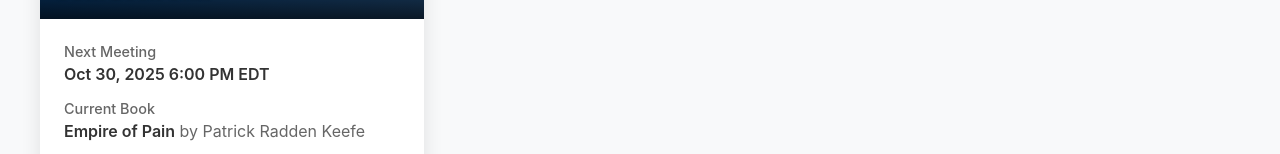
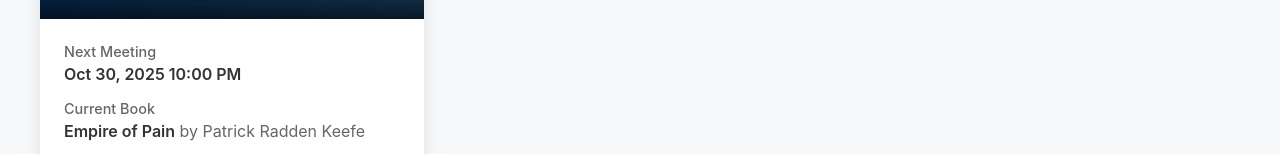
Before and after one commit to dhvogel/bookclurb, a React (Create React App) app in the folder web/: page /clubs in a window 1280 px wide. Shown: the part 359-513 px from the top of the page. Built offline with nearby package versions, Linux system fonts and the light colour scheme; no server answers.

Commit message:
consolidate Clubs type definition in types/

```diff
--- a/web/src/components/Clubs.tsx
+++ b/web/src/components/Clubs.tsx
@@ -1,29 +1,9 @@
 import React, { useEffect, useState } from 'react';
 import { useNavigate } from 'react-router-dom';
-import { User } from 'firebase/auth';
 import { Database, ref, onValue, update } from 'firebase/database';
 import HeaderBar from './HeaderBar';
 import { motion, AnimatePresence } from 'framer-motion';
-import { ClubsProps } from '../types';
-
-interface Club {
-  id: string;
-  name: string;
-  coverImage?: string;
-  coverColor?: string;
-  nextMeeting?: {
-    date: string;
-    time: string;
-    location?: string;
-  };
-  currentBook?: {
-    title: string;
-    author?: string;
-  };
-  unreadActivity: number;
-  memberCount: number;
-  description?: string;
-}
+import { ClubsProps, Club } from '../types';
 
 const Clubs: React.FC<ClubsProps> = ({ user, db }) => {
   const navigate = useNavigate();
@@ -39,10 +19,19 @@
         id: 'bookclubid1',
         name: 'SOM Book Club',
         coverColor: '#00356b',
-        nextMeeting: { date: 'Oct 30, 2025', time: '6:00 PM EDT', location: 'WhatsApp' },
-        currentBook: { title: 'Empire of Pain', author: 'Patrick Radden Keefe' },
-        unreadActivity: 0,
+        nextMeeting: {
+          timestamp: '2025-10-30T22:00:00Z',
+          timeZone: 'America/New_York',
+          location: 'WhatsApp'
+        },
+        currentBook: {
+          title: 'Empire of Pain',
+          author: 'Patrick Radden Keefe',
+          isbn: '9780385545686',
+          coverUrl: 'https://covers.openlibrary.org/b/isbn/9780385545686-L.jpg'
+        },
         memberCount: 10,
+        description: 'A vibrant community of readers exploring diverse literature and engaging in thoughtful discussions.',
       }
     ]);
   }, []);
@@ -72,7 +61,6 @@
   //                 coverColor: clubData.coverColor || '#667eea',
   //                 nextMeeting: clubData.nextMeeting,
   //                 currentBook: clubData.currentBook,
-  //                 unreadActivity: clubData.unreadActivity || 0,
   //                 memberCount: clubData.memberCount || 0,
   //                 description: clubData.description,
   //               });
@@ -157,7 +145,23 @@
 
   const formatNextMeeting = (nextMeeting?: Club['nextMeeting']) => {
     if (!nextMeeting) return 'No upcoming meeting';
-    return `${nextMeeting.date} ${nextMeeting.time}`;
+
+    try {
+      const date = new Date(nextMeeting.timestamp);
+      const formattedDate = date.toLocaleDateString('en-US', {
+        month: 'short',
+        day: 'numeric',
+        year: 'numeric'
+      });
+      const formattedTime = date.toLocaleTimeString('en-US', {
+        hour: 'numeric',
+        minute: '2-digit',
+        hour12: true
+      });
+      return `${formattedDate} ${formattedTime}`;
+    } catch (error) {
+      return 'Invalid meeting date';
+    }
   };
 
   if (loading) {
@@ -229,27 +233,6 @@
                       position: 'relative',
                     }}
                   >
-                    {/* Unread Activity Badge */}
-                    {club.unreadActivity > 0 && (
-                      <div
-                        style={{
-                          position: 'absolute',
-                          top: '12px',
-                          right: '12px',
-                          background: '#ff4757',
-                          color: 'white',
-                          borderRadius: '20px',
-                          padding: '4px 8px',
-                          fontSize: '0.8rem',
-                          fontWeight: 'bold',
-                          minWidth: '20px',
-                          textAlign: 'center',
-                        }}
-                      >
-                        {club.unreadActivity}
-                      </div>
-                    )}
-
                     {/* Club Name Overlay */}
                     <div
                       style={{
```
